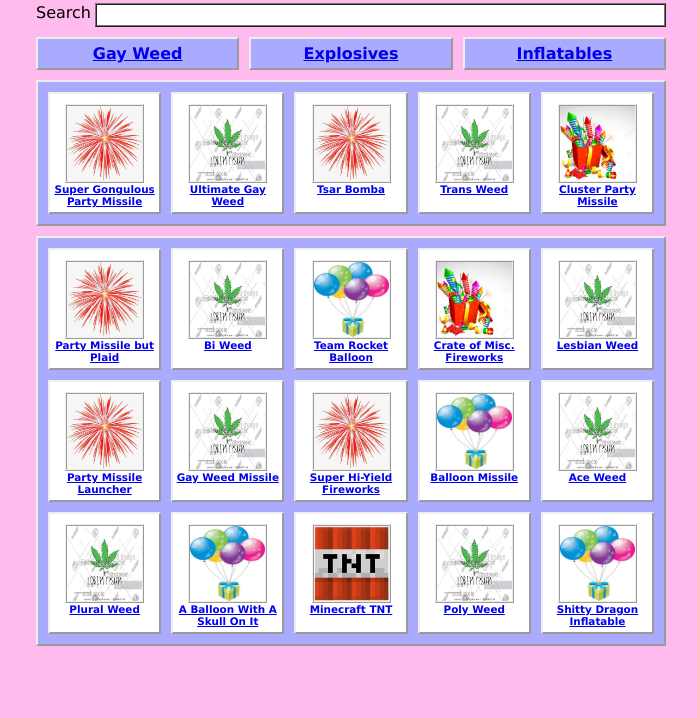
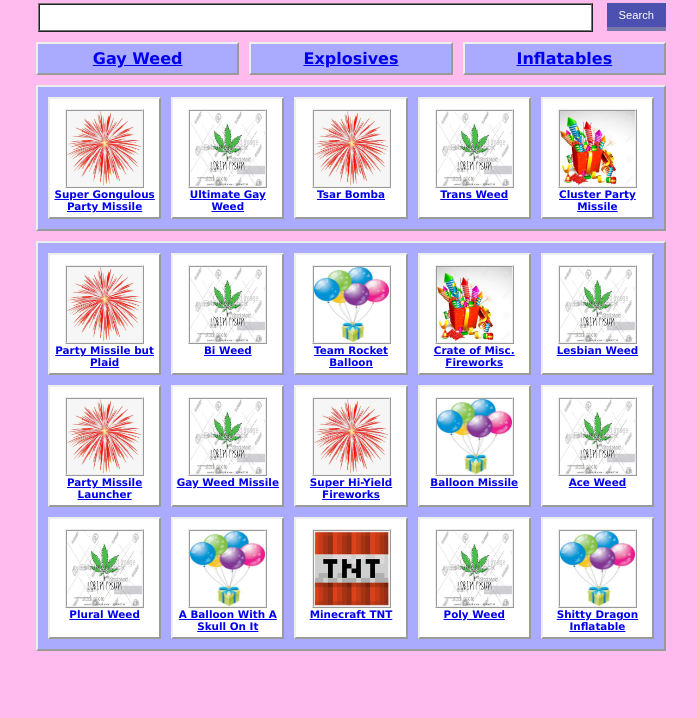
Before and after one commit to glamcube17/Gay-Weed-Party-Missile-Store, a plain HTML site: page index.html in a window 1280 px wide. Shown: the part 82-800 px from the top of the page, without its empty margins (289-986 px from the left). Drawn offline with Linux system fonts and the light colour scheme.

Commit message:
tweaked button style

```diff
--- a/index.html
+++ b/index.html
@@ -40,11 +40,14 @@
 	</div>
 	<div class='box' style='border:none; margin:0;'>
 		<div class='row'>
-			<div class='col' style='flex:0.05; text-align:right; padding-right:2px'>
-				<label>Search</label>
+			<!-- <div class='col' style='flex:0.05; text-align:right; padding-right:2px'> -->
+				<!-- <label style='padding:0 auto; margin: 0 auto;'>Search</label> -->
+			<!-- </div> -->
+			<div class='col' style='padding-left:2px'>
+				<input type="text" style='min-height: 25px;' />
 			</div>
-			<div class='col' style='padding-left:2px'>
-				<input type="text" style='min-height: 20px;' />
+			<div class='col' style='flex:0.05; padding-left:2px; padding-right:0; margin-right:0'>
+				<button class='button' style='float:right; margin-right:0; min-height: 22px;'>Search</button>
 			</div>
 		</div>
 	</div>
--- a/style.css
+++ b/style.css
@@ -207,14 +207,17 @@ button{
 	background-color: #4C50AF;
 	border: none;
 	color: white;
-	box-shadow: 0 4px #999;
+	/* box-shadow: 0 4px #999; */
+	box-shadow: 0 4px #7777aa;
 	cursor: pointer;
+	transform:translateY(-2px);
 }
 button:hover {background-color: #3e418e}
 button:active {
 	background-color: #3e418e;
 	box-shadow: 0 2px #666;
-	transform: translateY(2px);
+	/* transform: translateY(2px); */
+	transform: translateY(0px);
 }
 
 
```
